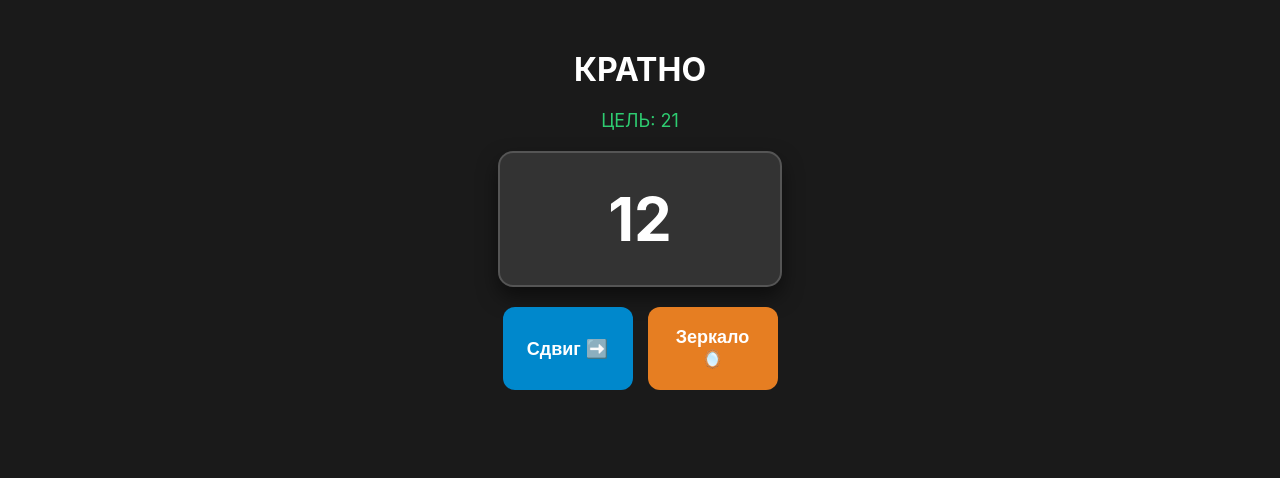
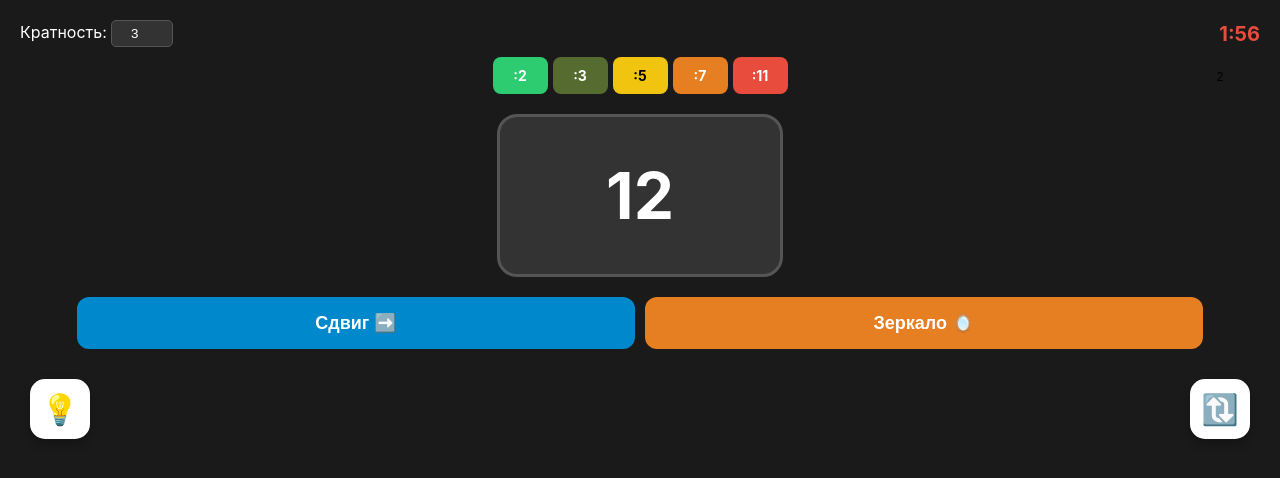
Before and after one commit to m-droid788/divide-game, a plain HTML site: page index.html in a window 1280 px wide. Drawn offline with Linux system fonts and the light colour scheme.

Commit message:
index.html

```diff
--- a/index.html
+++ b/index.html
@@ -3,54 +3,105 @@
 <head>
     <meta charset="UTF-8">
     <meta name="viewport" content="width=device-width, initial-scale=1.0, maximum-scale=1.0, user-scalable=no">
-    <title>КРАТНО</title>
+    <title>КРАТНО PRO</title>
     <style>
-        body { background: #1a1a1a; color: white; text-align: center; font-family: -apple-system, sans-serif; margin-top: 50px; overflow: hidden; }
-        .card { background: #333; border: 2px solid #555; border-radius: 15px; padding: 30px; margin: 20px auto; width: 220px; font-size: 60px; font-weight: bold; box-shadow: 0 10px 20px rgba(0,0,0,0.5); transition: 0.3s; }
-        .target { color: #2ecc71; font-size: 18px; margin-bottom: 10px; }
-        .btn-container { display: flex; justify-content: center; gap: 15px; }
-        .btn { background: #0088cc; border: none; color: white; padding: 20px; border-radius: 12px; width: 130px; font-size: 18px; font-weight: bold; cursor: pointer; }
-        .special { background: #e67e22; }
-        .win { color: #2ecc71; display: none; margin-top: 20px; font-weight: bold; }
+        body { background: #1a1a1a; color: white; text-align: center; font-family: -apple-system, sans-serif; margin: 0; padding: 20px; }
+        .header-ui { display: flex; justify-content: space-between; align-items: center; margin-bottom: 10px; }
+        .cards-row { display: flex; justify-content: center; gap: 5px; margin-bottom: 20px; }
+        .mini-card { padding: 10px; border-radius: 8px; font-weight: bold; font-size: 14px; min-width: 35px; }
+        .card { background: #333; border: 3px solid #555; border-radius: 20px; padding: 40px; margin: 20px auto; width: 200px; font-size: 64px; font-weight: bold; position: relative; }
+        .btn-main { background: #0088cc; border: none; color: white; padding: 15px; border-radius: 12px; width: 45%; font-size: 18px; font-weight: bold; }
+        .controls-bottom { display: flex; justify-content: space-between; margin-top: 30px; padding: 0 10px; }
+        .icon-btn { background: white; border: none; border-radius: 15px; width: 60px; height: 60px; font-size: 30px; display: flex; align-items: center; justify-content: center; box-shadow: 0 4px 10px rgba(0,0,0,0.3); }
+        #timer { font-size: 20px; color: #e74c3c; font-weight: bold; }
+        input { background: #333; color: white; border: 1px solid #555; padding: 5px; width: 50px; border-radius: 5px; text-align: center; }
     </style>
 </head>
 <body>
-    <h1>КРАТНО</h1>
-    <div class="target">ЦЕЛЬ: 21</div>
-    <div class="card" id="number">12</div>
-
-    <div class="btn-container">
-        <button class="btn" onclick="shift()">Сдвиг ➡️</button>
-        <button class="btn special" onclick="mirror()">Зеркало 🪞</button>
+    <div class="header-ui">
+        <div>Кратность: <input type="number" id="target-val" value="3" min="2" max="99" onchange="resetGame()"></div>
+        <div id="timer">02:00</div>
     </div>
 
-    <div class="win" id="win-msg">ПОБЕДА! 🏆</div>
+    <div class="cards-row" id="property-cards">
+        <div class="mini-card" style="background: #2ecc71;">:2</div>
+        <div class="mini-card" style="background: #556b2f;">:3</div>
+        <div class="mini-card" style="background: #f1c40f; color: black;">:5</div>
+        <div class="mini-card" style="background: #e67e22;">:7</div>
+        <div class="mini-card" style="background: #e74c3c;">:11</div>
+    </div>
+
+    <div class="card" id="main-num">12</div>
+
+    <div style="display: flex; justify-content: center; gap: 10px;">
+        <button class="btn-main" onclick="shift()">Сдвиг ➡️</button>
+        <button class="btn-main" style="background: #e67e22;" onclick="mirror()">Зеркало 🪞</button>
+    </div>
+
+    <div class="controls-bottom">
+        <button class="icon-btn" onclick="showHint()">💡</button>
+        <button class="icon-btn" onclick="reroll()" id="reroll-btn">🔃 <span style="font-size: 12px; position: absolute; top: 70px;" id="tries">2</span></button>
+    </div>
 
     <script>
-        let display = document.getElementById('number');
-        let winMsg = document.getElementById('win-msg');
+        let numDisplay = document.getElementById('main-num');
+        let timeLeft = 120;
+        let rerolls = 2;
+
+        function updateTimer() {
+            let m = Math.floor(timeLeft / 60);
+            let s = timeLeft % 60;
+            document.getElementById('timer').innerText = `${m}:${s < 10 ? '0' : ''}${s}`;
+            if (timeLeft > 0) timeLeft--;
+        }
+        setInterval(updateTimer, 1000);
 
         function checkWin() {
-            if (display.innerText === "21") {
-                display.style.borderColor = "#2ecc71";
-                winMsg.style.display = "block";
-            } else {
-                display.style.borderColor = "#555";
-                winMsg.style.display = "none";
+            let n = parseInt(numDisplay.innerText);
+            let target = parseInt(document.getElementById('target-val').value);
+            if (n % target === 0) {
+                numDisplay.style.borderColor = "#2ecc71";
+                alert("ПОБЕДА! Число " + n + " кратно " + target);
+                resetGame();
             }
         }
 
         function shift() {
-            let val = display.innerText;
-            if (val.length > 1) {
-                display.innerText = val.slice(-1) + val.slice(0, -1);
-                checkWin();
+            let s = numDisplay.innerText;
+            numDisplay.innerText = s.slice(-1) + s.slice(0, -1);
+            checkWin();
+        }
+
+        function mirror() {
+            numDisplay.innerText = numDisplay.innerText.split('').reverse().join('');
+            checkWin();
+        }
+
+        function reroll() {
+            if (rerolls > 0) {
+                numDisplay.innerText = Math.floor(Math.random() * 90 + 10);
+                rerolls--;
+                document.getElementById('tries').innerText = rerolls;
+                if (rerolls === 0) document.getElementById('reroll-btn').style.opacity = "0.5";
             }
         }
 
-        function mirror() {
-            display.innerText = display.innerText.split('').reverse().join('');
-            checkWin();
+        function showHint() {
+            let t = document.getElementById('target-val').value;
+            let hints = {
+                '2': 'Число должно быть четным',
+                '3': 'Сумма цифр должна делиться на 3',
+                '5': 'Должно заканчиваться на 0 или 5'
+            };
+            alert(hints[t] || "Раздели число на " + t + " без остатка!");
+        }
+
+        function resetGame() {
+            timeLeft = 120;
+            rerolls = 2;
+            document.getElementById('tries').innerText = rerolls;
+            numDisplay.innerText = Math.floor(Math.random() * 90 + 10);
+            numDisplay.style.borderColor = "#555";
         }
     </script>
 </body>
```
